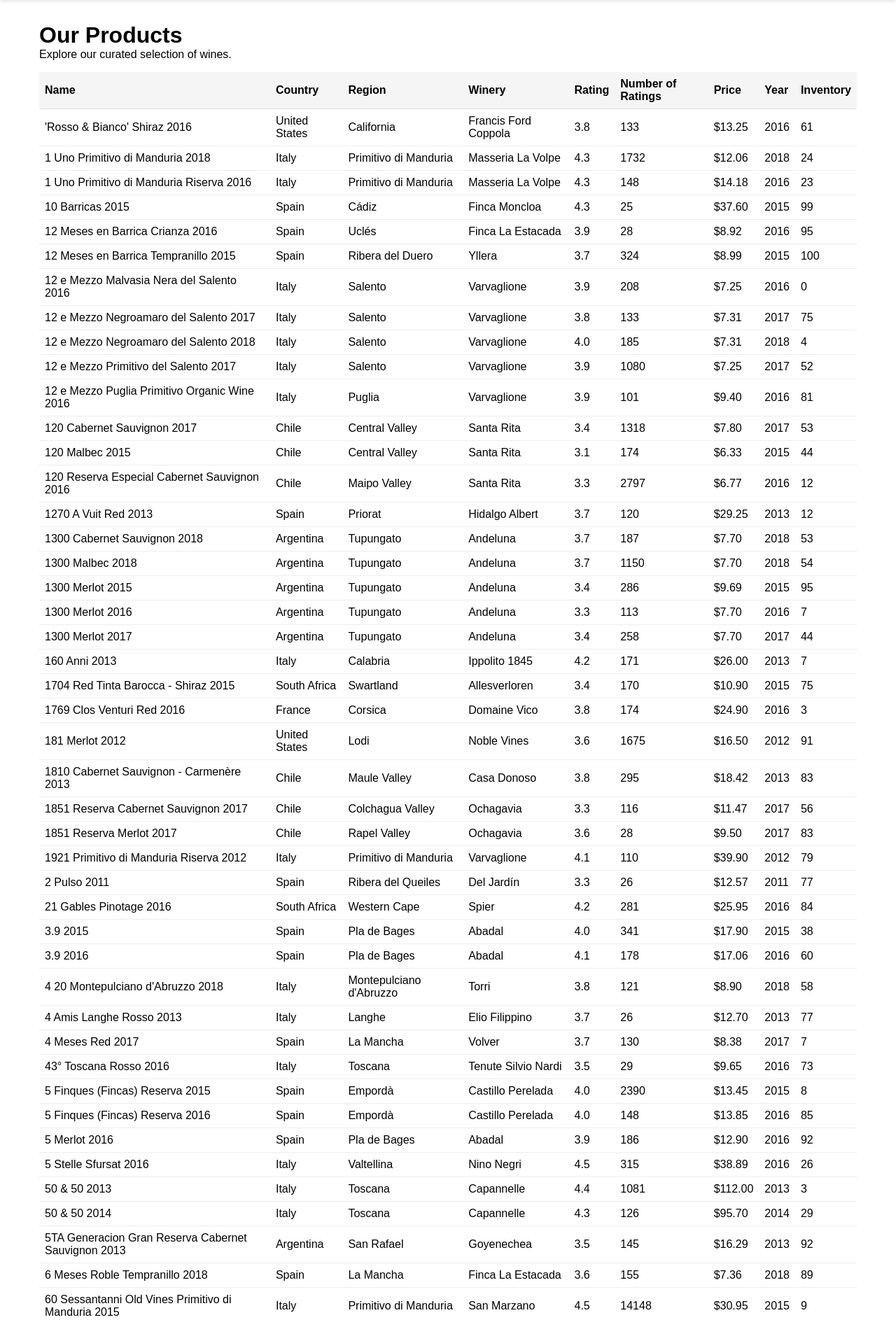
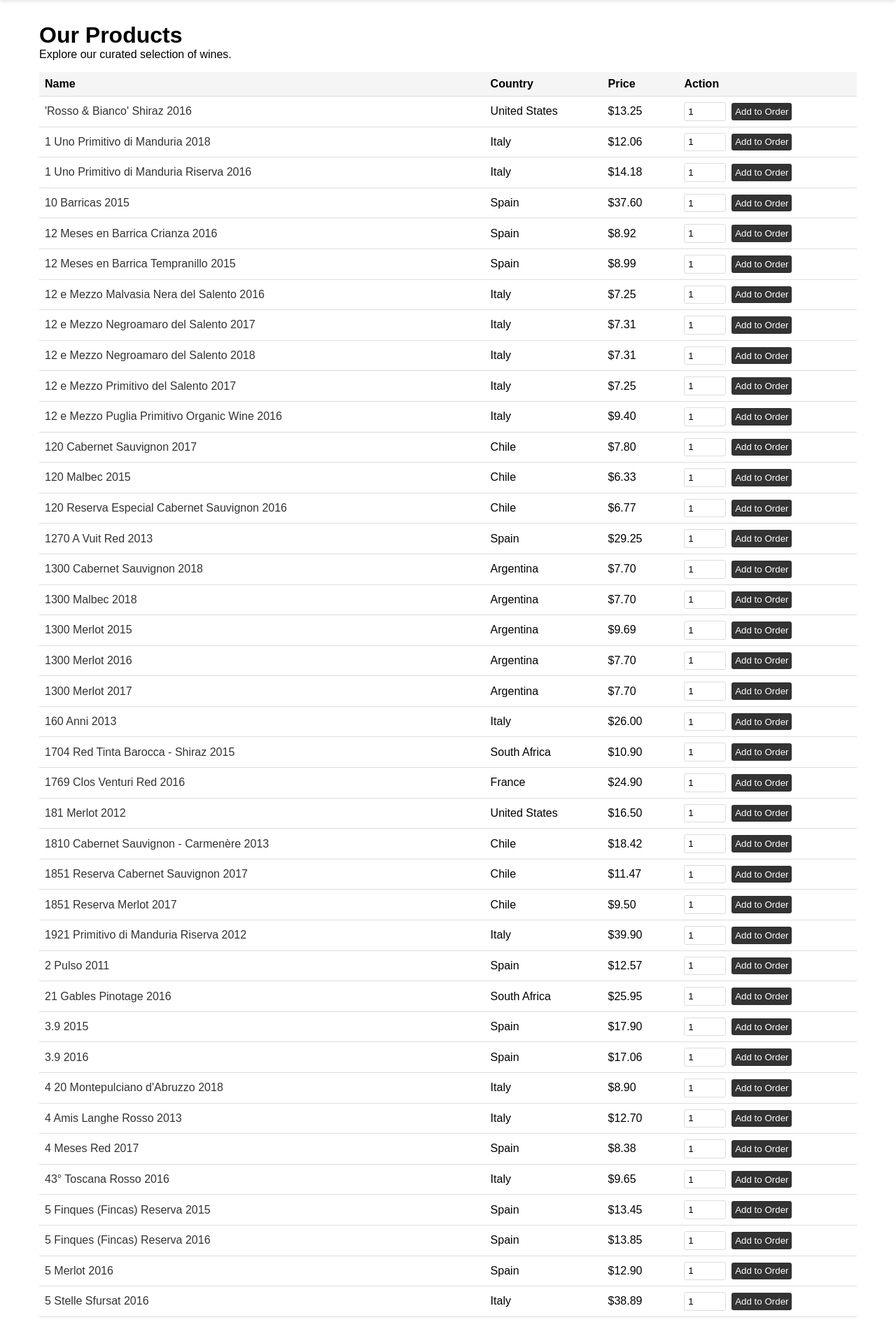
Before and after one commit to CapKnight/Ass3, a Django app: page /products/ in a window 1280 px wide. Shown: the part 60-1946 px from the top of the page at 70% size. Run offline with Django 5.2, Linux system fonts and the light colour scheme; data comes from the database, SQL or seed files in the repository.

Commit message:
add new features: cart  checkout product_detail

```diff
--- a/orders/urls.py
+++ b/orders/urls.py
@@ -4,4 +4,7 @@
 urlpatterns = [
     path('', views.order_list, name='order_list'),
     path('create/<int:product_id>/', views.create_order, name='create_order'),
+    path('pay/<int:order_id>/', views.pay_order, name='pay_order'),
+    path('cancel/<int:order_id>/', views.cancel_order, name='cancel_order'),
+    path('pay-selected/', views.pay_selected_orders, name='pay_selected_orders'),
 ]
--- a/products/templates/product_list.html
+++ b/products/templates/product_list.html
@@ -3,65 +3,135 @@
 {% block title %}Products - Wine Sales{% endblock %}
 
 {% block content %}
+    <style>
+        .pagination {
+            margin-top: 2rem;
+            text-align: center;
+            border: 1px solid #ddd;
+            display: inline-block;
+            padding: 0.5rem;
+            background-color: #f9f9f9;
+            border-radius: 5px;
+        }
+        .pagination a, .pagination span {
+            margin: 0 0.5rem;
+            padding: 0.3rem 0.8rem;
+            text-decoration: none;
+            color: #333;
+            border-radius: 3px;
+            transition: background-color 0.3s;
+        }
+        .pagination a:hover {
+            background-color: #ddd;
+        }
+        .pagination .current {
+            background-color: #333;
+            color: #fff;
+            font-weight: bold;
+        }
+        .pagination .disabled {
+            color: #aaa;
+            pointer-events: none;
+        }
+        table {
+            width: 100%;
+            border-collapse: collapse;
+            margin-top: 1rem;
+        }
+        th, td {
+            padding: 0.5rem;
+            text-align: left;
+            border-bottom: 1px solid #ddd;
+        }
+        th {
+            background-color: #f5f5f5;
+        }
+        td a {
+            color: #333;
+            text-decoration: none;
+        }
+        td a:hover {
+            text-decoration: underline;
+        }
+        .quantity-form {
+            display: flex;
+            align-items: center;
+            gap: 0.5rem;
+        }
+        .quantity-form input[type="number"] {
+            width: 60px;
+            padding: 0.3rem;
+            border: 1px solid #ddd;
+            border-radius: 3px;
+        }
+        .quantity-form button {
+            padding: 0.3rem;
+            background-color: #333;
+            color: #fff;
+            border: none;
+            border-radius: 3px;
+            cursor: pointer;
+        }
+        .quantity-form button:hover {
+            background-color: #555;
+        }
+    </style>
+
     <h1>Our Products</h1>
     <p>Explore our curated selection of wines.</p>
 
-    <!-- 商品表格 -->
-    <table style="width: 100%; border-collapse: collapse; margin-top: 1rem;">
+    <table>
         <thead>
-            <tr style="background-color: #f5f5f5; border-bottom: 1px solid #ddd;">
-                <th style="padding: 0.5rem; text-align: left;">Name</th>
-                <th style="padding: 0.5rem; text-align: left;">Country</th>
-                <th style="padding: 0.5rem; text-align: left;">Region</th>
-                <th style="padding: 0.5rem; text-align: left;">Winery</th>
-                <th style="padding: 0.5rem; text-align: left;">Rating</th>
-                <th style="padding: 0.5rem; text-align: left;">Number of Ratings</th>
-                <th style="padding: 0.5rem; text-align: left;">Price</th>
-                <th style="padding: 0.5rem; text-align: left;">Year</th>
-                <th style="padding: 0.5rem; text-align: left;">Inventory</th>
+            <tr>
+                <th>Name</th>
+                <th>Country</th>
+                <th>Price</th>
+                <th>Action</th>
             </tr>
         </thead>
         <tbody>
-            {% for product in page_obj %}
-                <tr style="border-bottom: 1px solid #eee;">
-                    <td style="padding: 0.5rem;">{{ product.name }}</td>
-                    <td style="padding: 0.5rem;">{{ product.country }}</td>
-                    <td style="padding: 0.5rem;">{{ product.region }}</td>
-                    <td style="padding: 0.5rem;">{{ product.winery }}</td>
-                    <td style="padding: 0.5rem;">{{ product.rating }}</td>
-                    <td style="padding: 0.5rem;">{{ product.number_of_ratings }}</td>
-                    <td style="padding: 0.5rem;">${{ product.price }}</td>
-                    <td style="padding: 0.5rem;">{{ product.year|default:"N/A" }}</td>
-                    <td style="padding: 0.5rem;">{{ product.inventory }}</td>
+            {% for product in products %}
+                <tr>
+                    <td><a href="{% url 'product_detail' product.id %}">{{ product.name }}</a></td>
+                    <td>{{ product.country }}</td>
+                    <td>${{ product.price }}</td>
+                    <td>
+                        <form method="post" action="{% url 'create_order' product.id %}" class="quantity-form">
+                            {% csrf_token %}
+                            <input type="number" name="quantity" value="1" min="1" max="{{ product.inventory }}" required>
+                            <button type="submit">Add to Order</button>
+                        </form>
+                    </td>
                 </tr>
             {% empty %}
                 <tr>
-                    <td colspan="9" style="padding: 0.5rem; text-align: center;">No products available.</td>
+                    <td colspan="4" style="text-align: center;">No products available.</td>
                 </tr>
             {% endfor %}
         </tbody>
     </table>
 
-    <!-- 分页导航 -->
-    <div style="margin-top: 2rem; text-align: center;">
-        {% if page_obj.has_previous %}
-            <a href="?page={{ page_obj.previous_page_number }}" style="margin: 0 0.5rem; color: #333; text-decoration: none;">Previous</a>
+    {% if products.has_other_pages %}
+        <div class="pagination">
+            {% if products.has_previous %}
+                <a href="?page={{ products.previous_page_number }}">Previous</a>
             {% else %}
-            <span style="margin: 0 0.5rem; color: #aaa;">Previous</span>
+                <span class="disabled">Previous</span>
             {% endif %}
 
-        {% for num in page_obj.paginator.page_range %}
-            {% if page_obj.number == num %}
-                <span style="margin: 0 0.5rem; font-weight: bold;">{{ num }}</span>
+            {% for num in products.paginator.page_range %}
+                {% if products.number == num %}
+                    <span class="current">{{ num }}</span>
                 {% else %}
-                <a href="?page={{ num }}" style="margin: 0 0.5rem; color: #333; text-decoration: none;">{{ num }}</a>
+                    <a href="?page={{ num }}">{{ num }}</a>
                 {% endif %}
             {% endfor %}
 
-        {% if page_obj.has_next %}
-            <a href="?page={{ page_obj.next_page_number }}" style="margin: 0 0.5rem; color: #333; text-decoration: none;">Next</a>
+            {% if products.has_next %}
+                <a href="?page={{ products.next_page_number }}">Next</a>
             {% else %}
-            <span style="margin: 0 0.5rem; color: #aaa;">Next</span>
+                <span class="disabled">Next</span>
             {% endif %}
         </div>
+    {% endif %}
 {% endblock %}
--- a/products/urls.py
+++ b/products/urls.py
@@ -3,4 +3,5 @@
 
 urlpatterns = [
     path('', views.product_list, name='product_list'),
+    path('<int:product_id>/', views.product_detail, name='product_detail'),
 ]
--- a/products/views.py
+++ b/products/views.py
@@ -1,11 +1,19 @@
 from django.shortcuts import render, get_object_or_404
-from django.core.paginator import Paginator
+from django.core.paginator import Paginator, EmptyPage, PageNotAnInteger
 from .models import Product
-import random
 
 def product_list(request):
     products = Product.objects.all()
-    paginator = Paginator(products, 50)
-    page_number = request.GET.get('page')
-    page_obj = paginator.get_page(page_number)
-    return render(request, 'product_list.html', {'page_obj': page_obj})
+    paginator = Paginator(products, 50)  # 每页显示 10 个商品
+    page = request.GET.get('page')
+    try:
+        products_page = paginator.page(page)
+    except PageNotAnInteger:
+        products_page = paginator.page(1)
+    except EmptyPage:
+        products_page = paginator.page(paginator.num_pages)
+    return render(request, 'product_list.html', {'products': products_page})
+
+def product_detail(request, product_id):
+    product = get_object_or_404(Product, id=product_id)
+    return render(request, 'product_detail.html', {'product': product})
--- a/templates/base.html
+++ b/templates/base.html
@@ -119,7 +119,7 @@
     <!-- Footer -->
     <footer>
         <p>© 2025 Wine Sales. All rights reserved.</p>
-        <p>Contact us at: <a href="mailto:support@winesales.com">support@winesales.com</a></p>
+        <p>Contact us at: <a href="a785337944@gmail.com">a785337944@gmail.com</a></p>
     </footer>
 
     {% block extra_scripts %}{% endblock %}
--- a/templates/index.html
+++ b/templates/index.html
@@ -4,7 +4,7 @@
 
 {% block content %}
     <h1>Welcome to Wine Sales</h1>
-    <p>Discover the finest wines from around the world.</p>
+    <h4>Discover the finest wines from around the world.</h4>
 
     <h2>Recommended Wines</h2>
     <table style="width: 100%; border-collapse: collapse; margin-top: 1rem;">
```
Also changed, not shown: orders/models.py (+12 -6 lines), orders/templates/order_list.html (+48 -9 lines), orders/views.py (+42 -2 lines), products/templates/product_detail.html (added, +79 -0 lines), db.sqlite3, orders/migrations/0001_initial.py, orders/migrations/0002_alter_order_options_order_status_and_more.py (added), orders/migrations/0002_order_delete_product.py (deleted), orders/migrations/0003_cart.py (deleted), orders/migrations/0004_alter_order_options_remove_order_created_at_and_more.py (deleted). Lines whose indentation alone changed are shown as unchanged.
